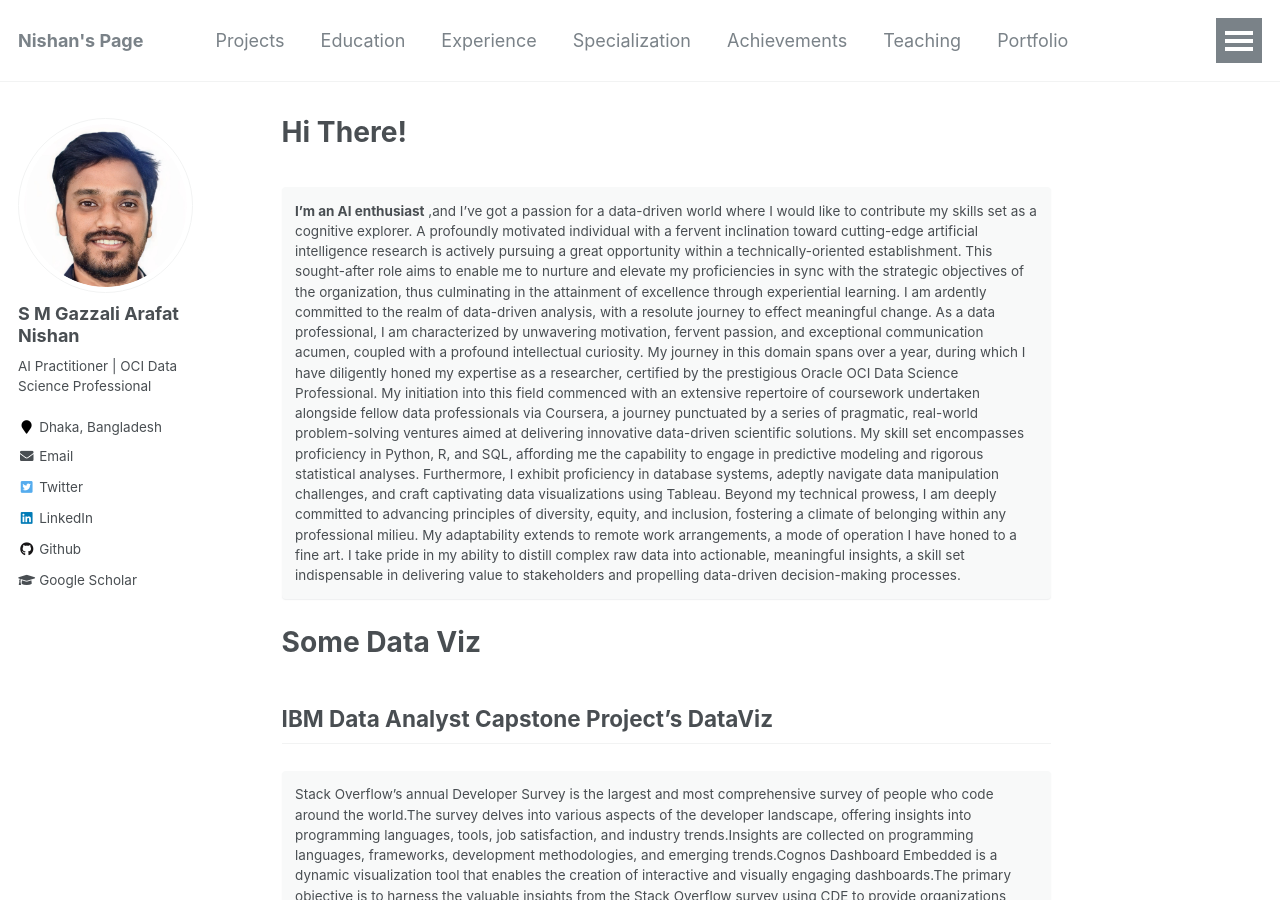
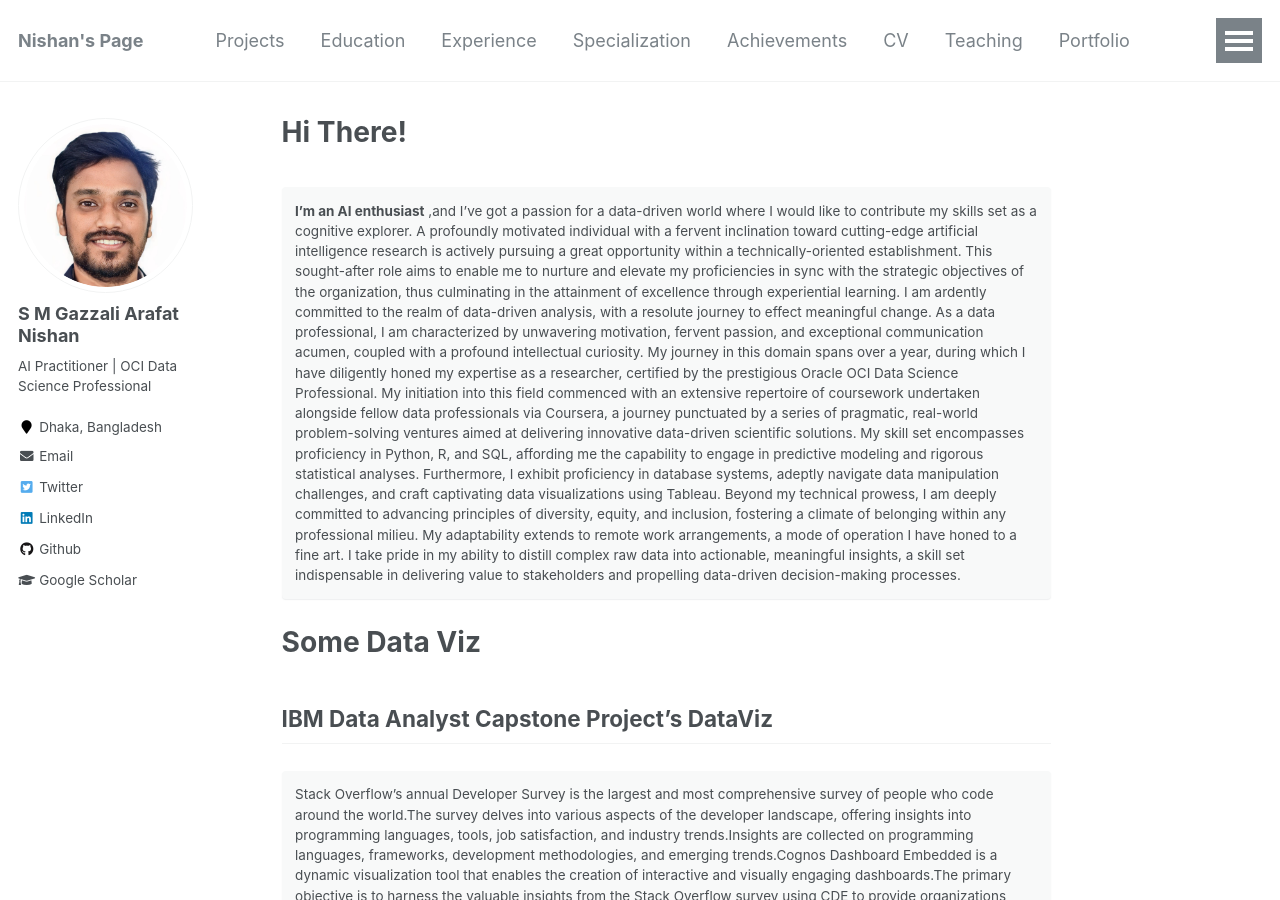
Before and after one commit to neuralnishan/neuralnishan.github.io, a Jekyll site: the page built from _pages/about.md, in a window 1280 px wide and 900 px high. Built offline with Jekyll 4.4.1, drawn with Linux system fonts in a browser that asks for light colours.

Commit message:
Update Navbar

```diff
--- a/_data/navigation.yml
+++ b/_data/navigation.yml
@@ -17,6 +17,9 @@ main:
   - title: "Achievements"
     url: /achievments/
 
+  - title: "CV"
+    url: /cv/
+
   - title: "Teaching"
     url: /teaching/
 
@@ -29,8 +32,5 @@ main:
   - title: "Publications"
     url: /publications/
 
-  - title: "CV"
-    url: /cv/
-
   - title: "Guide"
     url: /markdown/
```
